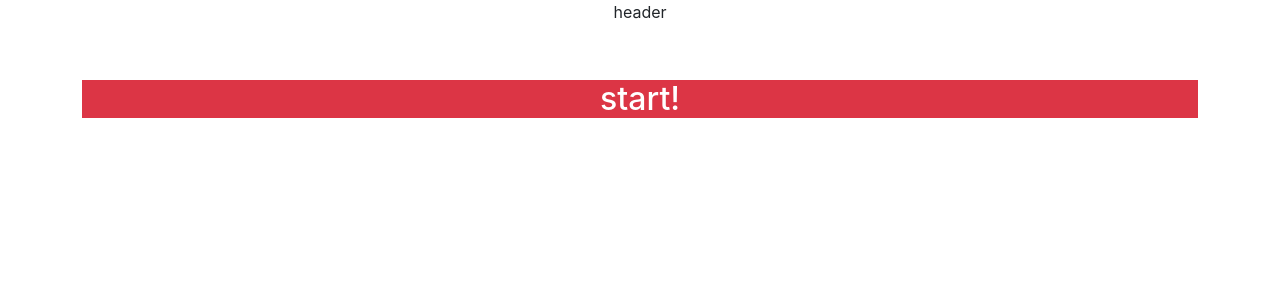
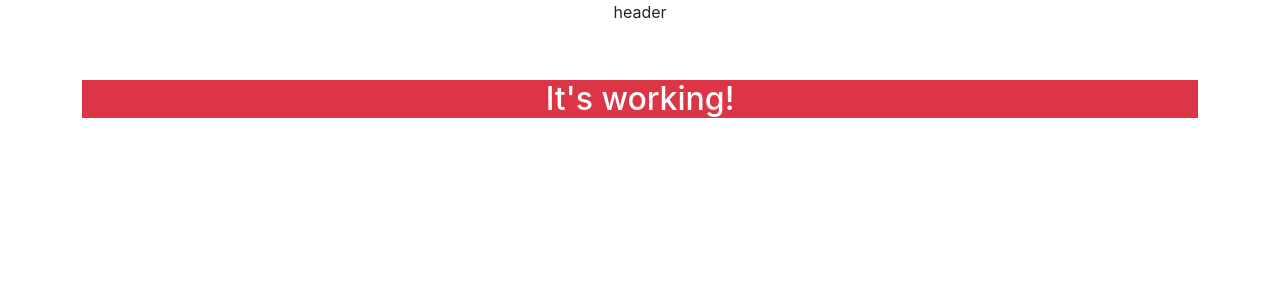
Before and after one commit to Akiva22Cohen/react, a React (Create React App) app: page / in a window 1280 px wide. Shown: the top 300 px of the page. Built offline with nearby package versions, Linux system fonts and the light colour scheme.

Commit message:
On branch start_default Your branch is up to date with 'origin/start_default'.
Changes to be committed:
	modified:   src/App.js
	renamed:    src/comps/start.js -> src/components/start.js

```diff
--- a/src/App.js
+++ b/src/App.js
@@ -1,5 +1,6 @@
 import './App.css';
-import Start from './comps/start';
+import Start from './components/start';
+
 
 function App() {
   return (
--- a/src/comps/start.js
+++ b/src/components/start.js
@@ -6,7 +6,7 @@ function Start() {
       <div className="container">
         <header style={{ height: '10vh' }}>header</header>
         <div>
-          <h2 className='text-bg-danger'>start!</h2>
+          <h2 className='text-bg-danger'>It's working!</h2>
         </div>
       </div>
     </div>
```
